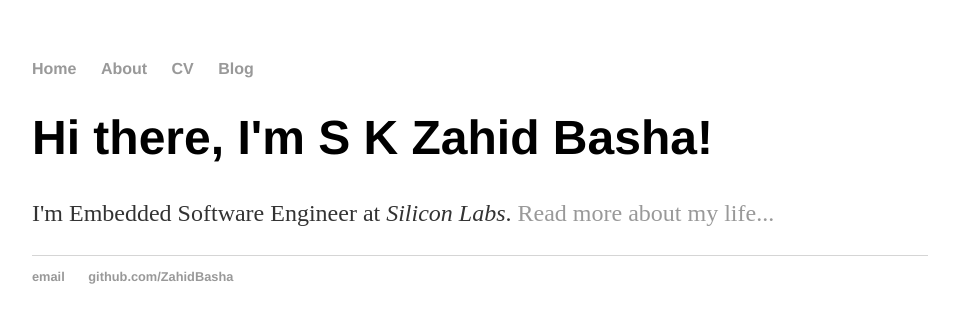
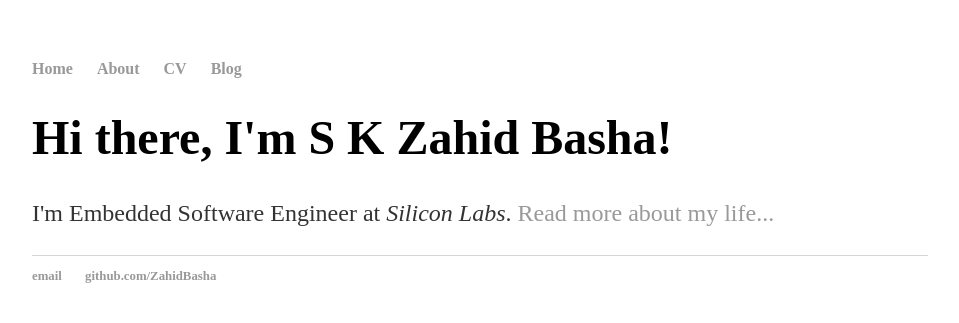
Before and after one commit to ZahidBasha/ZahidBasha.github.io, a Jekyll site: the page built from index.html, in a window 1280 px wide. Shown: the top 323 px of the page, without its empty margins (160-1119 px from the left). Built offline with Jekyll 4.4.1, drawn with Linux system fonts in a browser that asks for light colours.

Commit message:
Update main.css
changed font to times new roman

```diff
--- a/css/main.css
+++ b/css/main.css
@@ -3,7 +3,7 @@ body {
     width: 70%;
 }
 nav ul, footer ul {
-    font-family:'Helvetica', 'Arial', 'Sans-Serif';
+    font-family:'Times New Roman';
     padding: 0px;
     list-style: none;
     font-weight: bold;
@@ -21,7 +21,7 @@ a:hover {
 }
 h1 {
     font-size: 3em;
-    font-family:'Helvetica', 'Arial', 'Sans-Serif';
+    font-family:'Times New Roman';
 }
 p {
     font-size: 1.5em;
```
